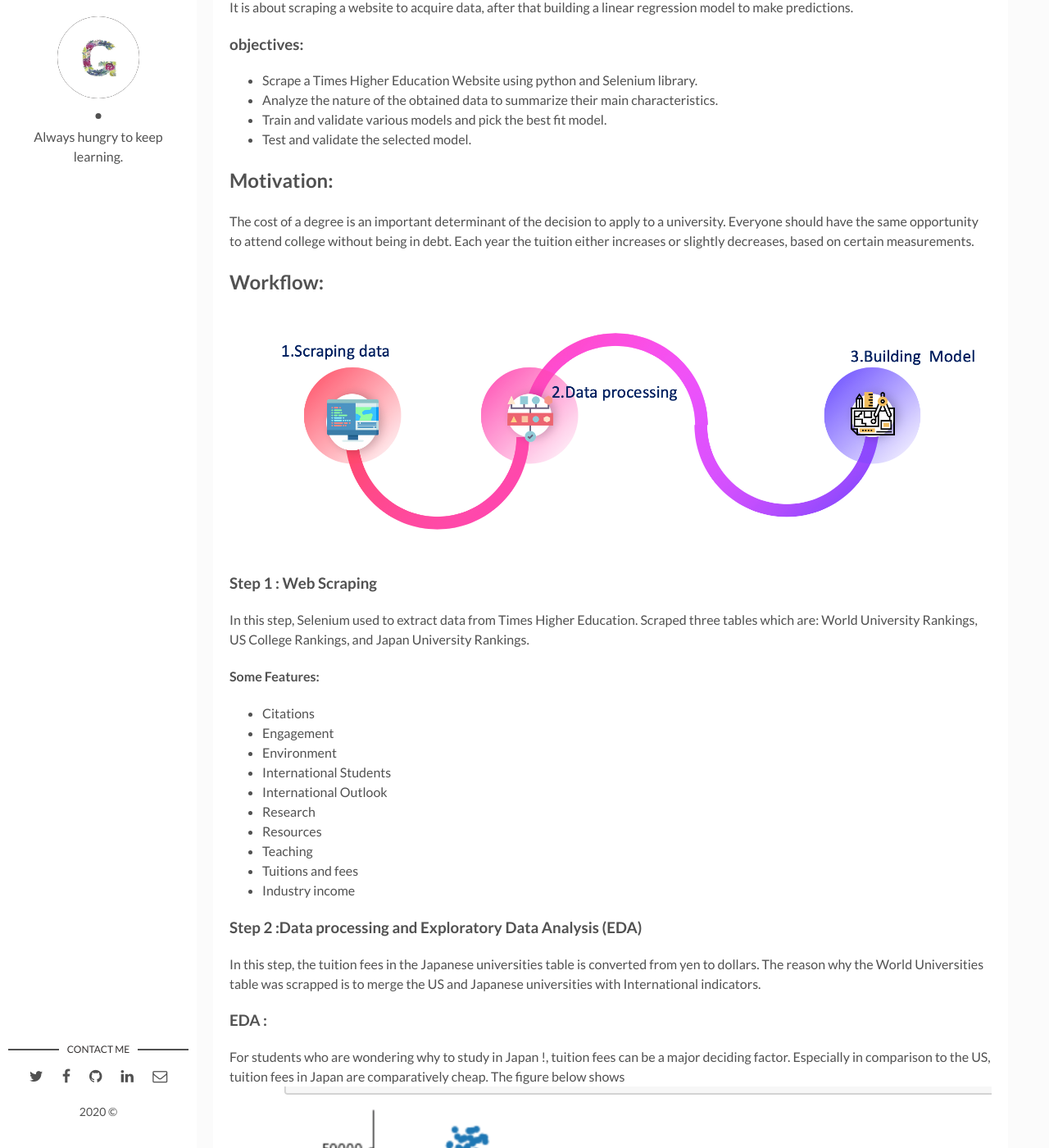
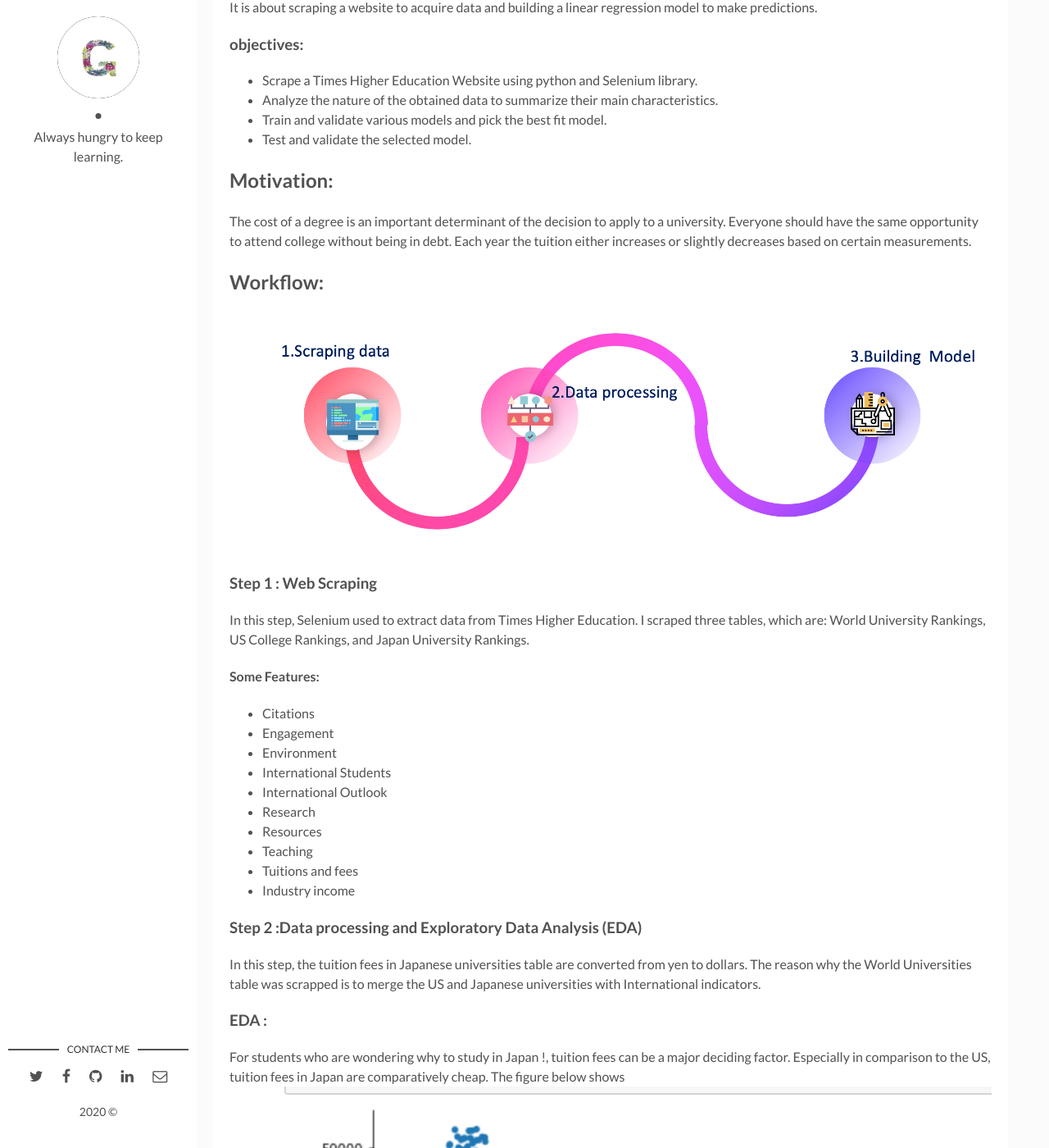
Before and after one commit to GhaidaSenani/GhaidaSenani.github.io, a Jekyll site: the page built from _posts/2019-09-18-Predict College Tuition and Fees.markdown, in a window 1280 px wide and 1400 px high, scrolled down 637 px. Shown: the whole window at 82% size. Built offline with Jekyll 4.4.1, drawn with Linux system fonts in a browser that asks for light colours; some of the changed text lies outside the part shown.

Commit message:
update ux

```diff
--- a/_posts/2019-09-06-WomenTechWomenYes.markdown
+++ b/_posts/2019-09-06-WomenTechWomenYes.markdown
@@ -9,7 +9,8 @@
 
 
 ## Problem Statement
-WomenTechWomenYes (WTWY) will be hosts an annual gala at the beginning of the summer. They try to do double duty with the gala both to fill the event space with individuals passionate about increasing the participation of women in technology. So, they proposed us to discover the proper times, days and stations in New York subways, to place teams at stations to reach the maximum amount of people.
+
+WomenTechWomenYes (WTWY) will be hosts an annual gala at the beginning of the summer. They try to do double duty with the gala both to fill the event space with individuals passionate about increasing the participation of women in technology. So, they proposed us to discover the proper times, days, and stations in New York subways, to place teams at stations to reach the maximum amount of people.
 
 ## Data Acquisition
 
@@ -24,6 +25,7 @@
 We have calculated the total traffic: Entries difference + Exits difference.
 
 ## Visuals
+
 ### Top five Stations based on Average traffic in May
 ![MayTopAvgStations]({{site.url}}/assets/img/MayTopAvgStations.png)
 ### Top five Stations based on Average traffic in August
--- a/_posts/2019-09-18-Predict College Tuition and Fees.markdown
+++ b/_posts/2019-09-18-Predict College Tuition and Fees.markdown
@@ -9,16 +9,19 @@
 
 
 ## Project Overview and objectives:
-It is about scraping a website to acquire data, after that building a linear regression model to make predictions.
+
+ It is about scraping a website to acquire data and building a linear regression model to make predictions.
 
 ### objectives:
+
 + Scrape a Times Higher Education Website using python and Selenium library.
 + Analyze the nature of the obtained data to summarize their main characteristics.
 + Train and validate various models and pick the best fit model.
 + Test and validate the selected model.
 
 ## Motivation:
-The cost of a degree is an important determinant of the decision to apply to a university.  Everyone should have the same opportunity to attend college without being in debt. Each year the tuition either increases or slightly decreases, based on certain measurements.
+
+The cost of a degree is an important determinant of the decision to apply to a university.  Everyone should have the same opportunity to attend college without being in debt. Each year the tuition either increases or slightly decreases based on certain measurements.
 
 
 ## Workflow:
@@ -26,7 +29,7 @@
 ![flow]({{site.url}}/assets/img/flow.png)
 
 ### Step 1 : Web Scraping
-In this step, Selenium used to extract data from Times Higher Education. Scraped three tables which are: World University Rankings, US  College Rankings, and Japan University Rankings.
+In this step, Selenium used to extract data from Times Higher Education. I scraped three tables, which are: World University Rankings, US  College Rankings, and Japan University Rankings.
 #### Some Features:
 + Citations
 + Engagement
@@ -41,7 +44,7 @@
 
 ### Step 2 :Data processing and Exploratory Data Analysis (EDA)
 
-In this step, the tuition fees in the Japanese universities table is converted from yen to dollars. The reason why the World Universities table was scrapped is to merge the US and Japanese universities with International indicators.
+In this step, the tuition fees in Japanese universities table are converted from yen to dollars. The reason why the World Universities table was scrapped is to merge the US and Japanese universities with International indicators.
 
 ### EDA :
  For students who are wondering why to study in Japan !, tuition fees can be a major deciding factor. Especially in comparison to the US, tuition fees in Japan are comparatively cheap.
@@ -62,8 +65,7 @@
 ![heatmap]({{site.url}}/assets/img/cor.png)
 
 ### Pair Plot:
-pair plot shows that the Tuition has an almost linear relationship with Citations, International Students, International Outlook, Research and Teaching which indicates that it is a great value to any model that we are going to create.
-
+Pair plot shows that the Tuition has an almost linear relationship with Citations, International Students, International Outlook, Research, and Teaching, which indicates that it is a great value to any model that we are going to create.
 ![pairplot]({{site.url}}/assets/img/pairplot.png)
 
 
```
Also changed, not shown: other parts of _posts/2019-09-06-WomenTechWomenYes.markdown (+1 -1 lines), _posts/2019-10-10-San Francisco Violence Of Crime Prediction.markdown (+4 -4 lines), _posts/2019-10-27-Natural Language Processing AND Sentiments Analysis of Disney tweets.markdown (+4 -3 lines), _posts/2019-11-20-Find IT !-The Cheapest Alternative.markdown (+6 -7 lines), assets/img/Picture1.png (added), assets/img/Picture2.png (added), assets/img/Picture3.png (added), assets/img/Picture4.png (added), assets/img/Picture5.png (added), assets/img/Picture6.png (added), assets/img/flows.png (added), assets/img/flows1.png (added), assets/img/persona.png (added), assets/img/personas.png (added), 1 more files, 4 other files.
